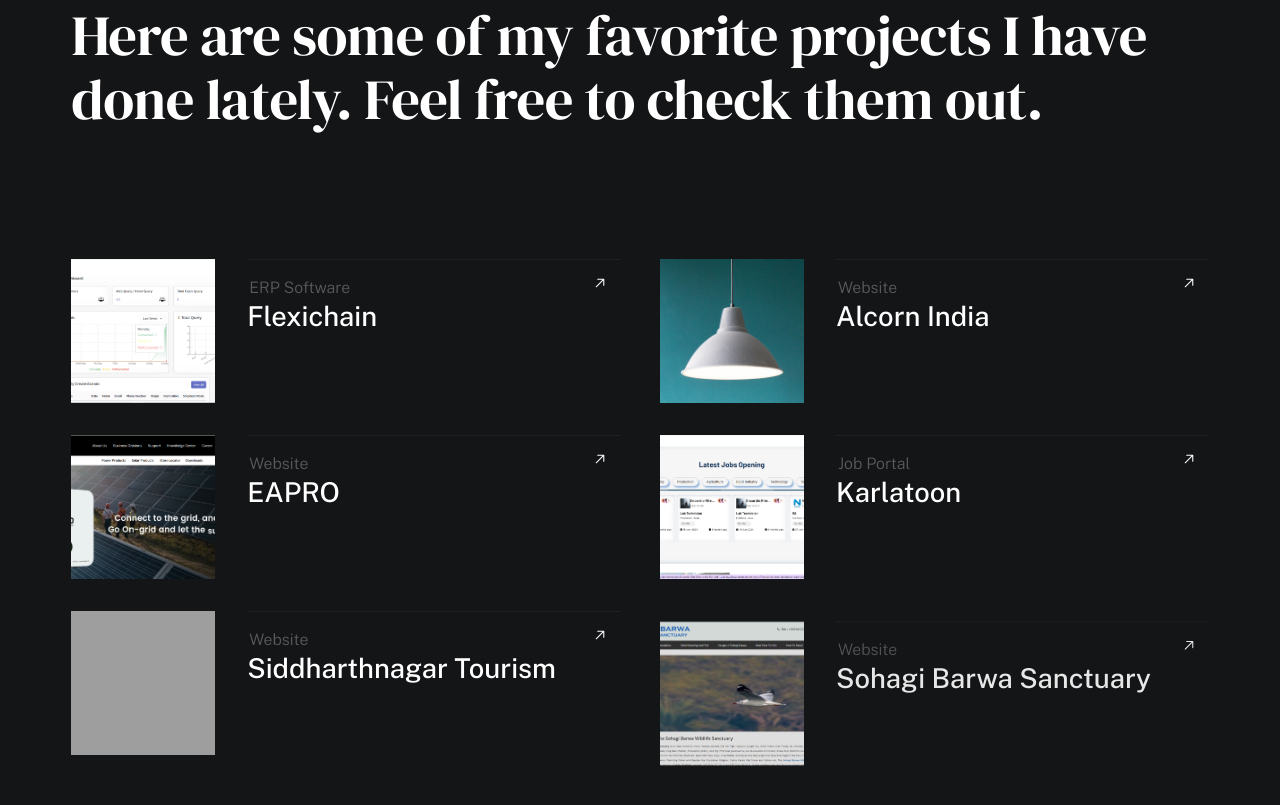
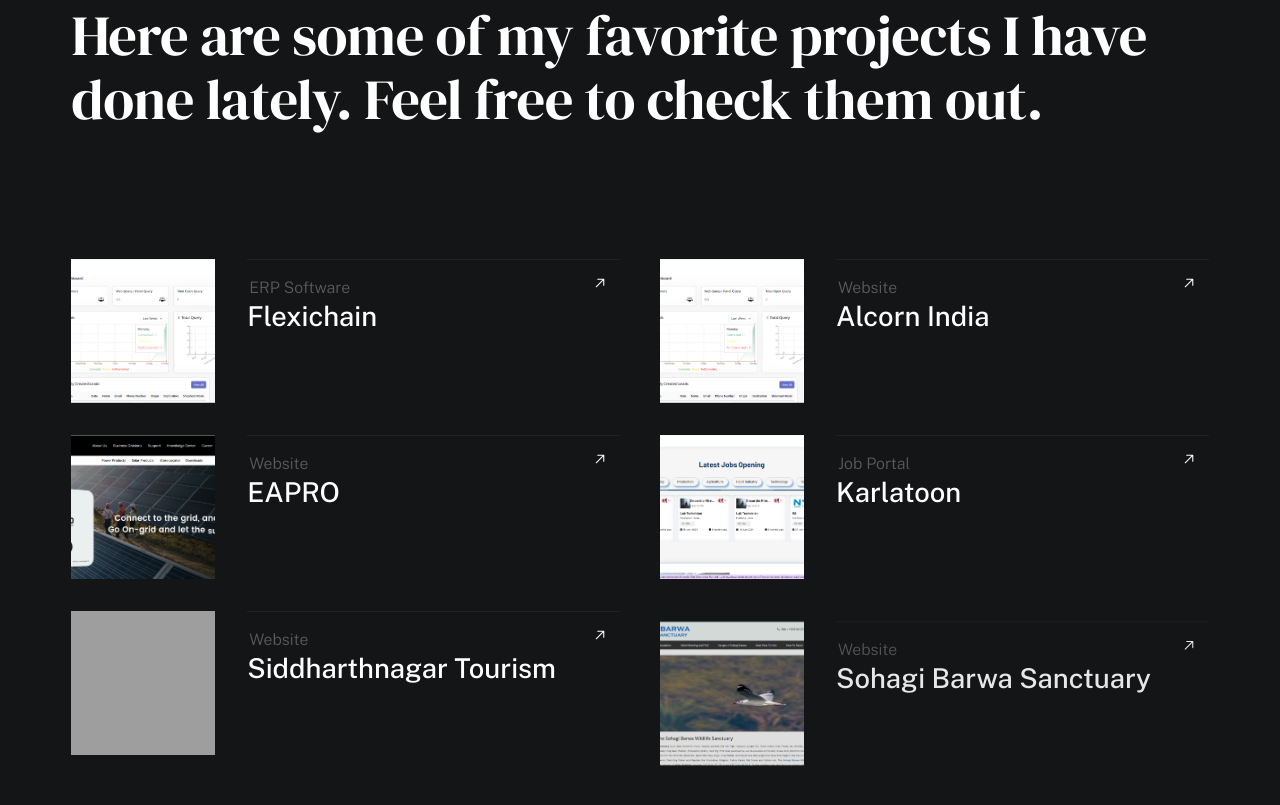
Before and after one commit to Kaustubh-trivedi/kaustubh-trivedi.github.io, a plain HTML site: page index.html in a window 1280 px wide. Shown: the part 3521-4326 px from the top of the page. Drawn offline with nearby package versions, Linux system fonts and the light colour scheme; grey boxes are pictures that could not be loaded; a web font is replaced by a local one.

Commit message:
updated cv

```diff
--- a/index.html
+++ b/index.html
@@ -149,7 +149,7 @@
                                 responsive interfaces or robust server-side solutions, I thrive on turning ideas into
                                 impactful digital products.
                             </p>
-                            <a href="./Resume/09_24_Kaustubh_Trivedi.pdf" class="btn btn--medium u-fullwidth" data-animate-el>Download CV</a>
+                            <a href="./Resume/11_24_Kaustubh_Trivedi.pdf" class="btn btn--medium u-fullwidth" data-animate-el>Download CV</a>
 
                         </div>
                     </div>
@@ -314,8 +314,8 @@
                             <li class="folio-list__item column" data-animate-el>
                                 <a class="folio-list__item-link" href="#modal-02">
                                     <div class="folio-list__item-pic">
-                                        <img src="images/portfolio/lamp.jpg"
-                                            srcset="images/portfolio/lamp.jpg 1x, images/portfolio/lamp@2x.jpg 2x"
+                                        <img src="images/portfolio/Flexichain.png"
+                                            srcset="images/portfolio/Flexichain.png 1x, images/portfolio/Flexichain.png 2x"
                                             alt="">
                                     </div>
 
```
Also changed, not shown: 1 other file.
